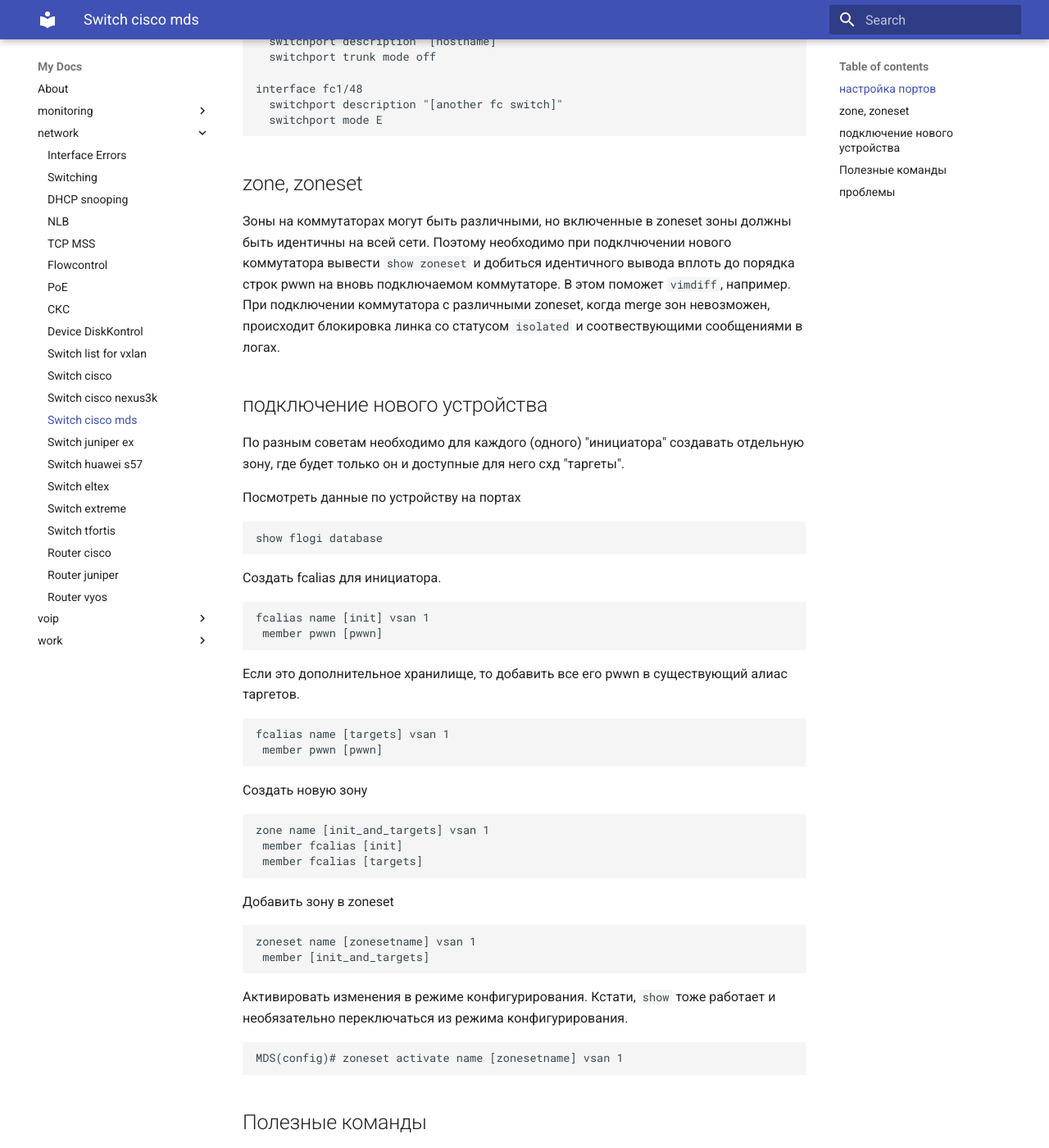
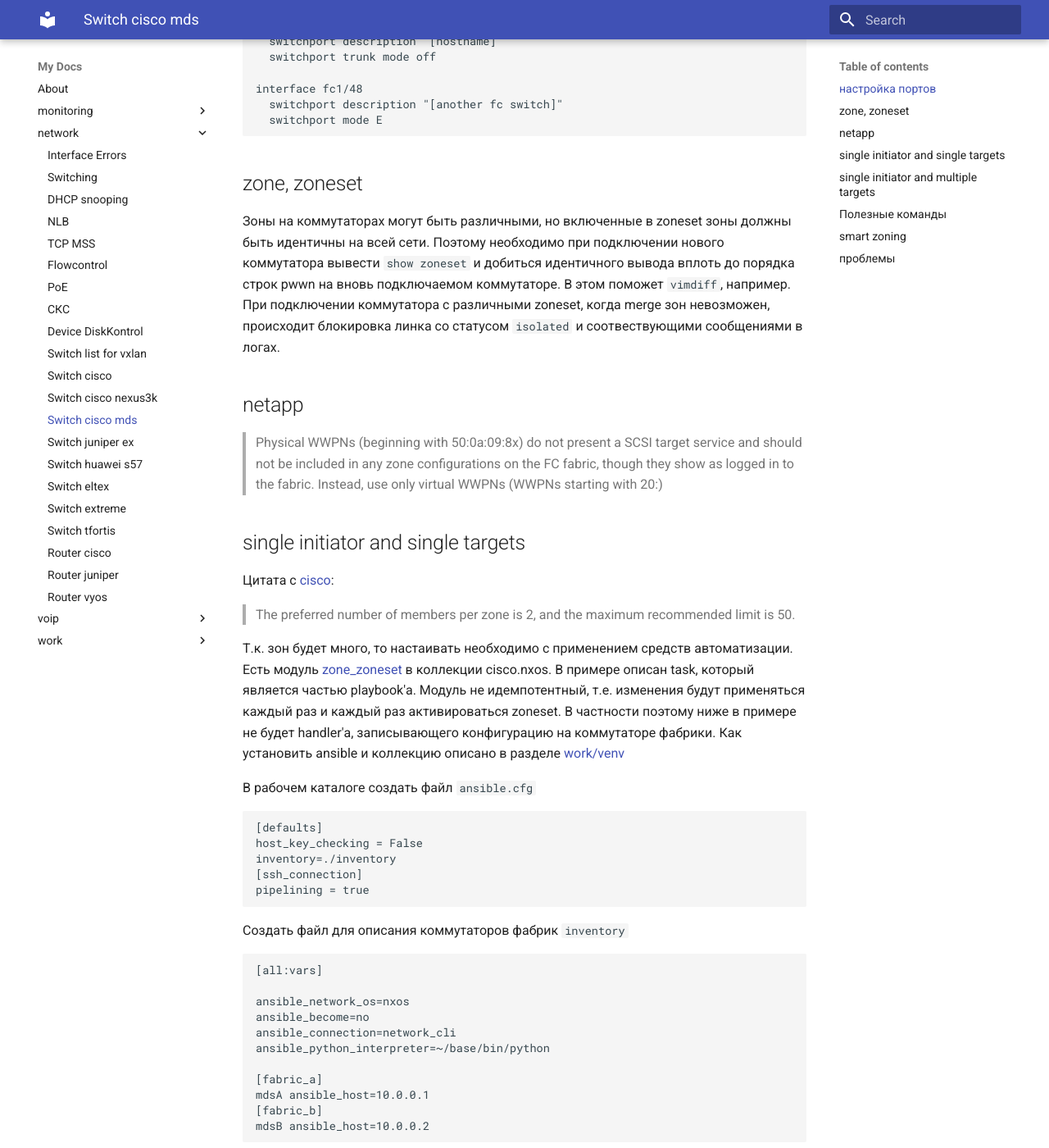
Before and after one commit to v98765/v98765.github.io, an MkDocs documentation site: the page built from docs/network/mds.md, in a window 1280 px wide and 1400 px high, scrolled down 1982 px. Shown: the whole window at 82% size. Built offline with MkDocs 1.6.1 and Material for MkDocs 9.7.7, drawn with Linux system fonts in a browser that asks for light colours; some of the changed text lies outside the part shown.

Commit message:
network/mds.md zoning with ansible

````diff
--- a/docs/network/mds.md
+++ b/docs/network/mds.md
@@ -81,13 +81,107 @@
 ## zone, zoneset
 
 Зоны на коммутаторах могут быть различными, но включенные в zoneset зоны должны быть идентичны на всей сети.
-Поэтому необходимо при подклчючении нового коммутатора вывести `show zoneset` и добиться идентичного вывода вплоть до порядка строк pwwn на вновь подключаемом коммутаторе.
+Поэтому необходимо при подключении нового коммутатора вывести `show zoneset` и добиться идентичного вывода вплоть до порядка строк pwwn на вновь подключаемом коммутаторе.
 В этом поможет `vimdiff`, например. При подключении коммутатора с различными zoneset, когда merge зон невозможен,
 происходит блокировка линка со статусом `isolated` и соотвествующими сообщениями в логах.
 
-## подключение нового устройства
+## netapp
 
-По разным советам необходимо для каждого (одного) "инициатора" создавать отдельную зону, где будет только он и доступные для него схд "таргеты".
+> Physical WWPNs (beginning with 50:0a:09:8x) do not present a SCSI target
+> service and should not be included in any zone configurations on the FC fabric, though they show as logged in to the fabric.
+> Instead, use only virtual WWPNs (WWPNs  starting  with 20:)
+
+## single initiator and single targets
+
+Цитата с [cisco](https://www.cisco.com/c/en/us/td/docs/switches/datacenter/mds9000/sw/7_3/configuration/config_limits/cisco_mds9000_config_limits_7x.html):
+
+> The preferred number of members per zone is 2, and the maximum recommended limit is 50.
+
+Т.к. зон будет много, то настаивать необходимо с применением средств автоматизации.
+Есть модуль [zone_zoneset](https://github.com/ansible-collections/cisco.nxos/blob/main/docs/cisco.nxos.nxos_zone_zoneset_module.rst) в коллекции cisco.nxos. В примере описан task, который является частью playbook'а.
+Модуль не идемпотентный, т.е. изменения будут применяться каждый раз и каждый раз активироваться zoneset. В частности поэтому ниже в примере не будет handler'а, записывающего конфигурацию на коммутаторе фабрики.
+Как установить ansible и коллекцию описано в разделе [work/venv](https://v98765.github.io/work/venv/)
+
+В рабочем каталоге создать файл `ansible.cfg`
+```text
+[defaults]
+host_key_checking = False
+inventory=./inventory
+[ssh_connection]
+pipelining = true
+```
+Создать файл для описания коммутаторов фабрик `inventory`
+```text
+[all:vars]
+
+ansible_network_os=nxos
+ansible_become=no
+ansible_connection=network_cli
+ansible_python_interpreter=~/base/bin/python
+
+[fabric_a]
+mdsA ansible_host=10.0.0.1
+[fabric_b]
+mdsB ansible_host=10.0.0.2
+```
+Проверить доступность устройств по ssh с хоста. `-k` для ввода пароля. `-vv` для отладки. `all` - все хосты в inventory.
+```sh
+ansible all -m ping -u [username] -k -vv
+```
+Создать файл `fabric-A.yml`. В `[]` указано что нужно прописать в этом месте. Посмотреть еще раз пример task'а в описании модуля в ссылке выше.
+```text
+---
+- name: configure zoneset on A
+  hosts: fabric_a
+  gather_facts: false
+
+  tasks:
+  - name: task configure zoneset on A
+    cisco.nxos.nxos_zone_zoneset:
+      zone_zoneset_details:
+      - mode: enhanced
+        vsan: 1
+        zone:
+        - members:
+          - pwwn: [netapp pwwn]
+          - pwwn: [esxi pwwn]
+          name: [zone name]
+        zoneset:
+        - action: activate
+          members:
+          - name: [zone name]
+          name: [zoneset name]
+```
+Проверить синтаксис
+```sh
+ansible-playbook fabric-A.yml --syntax-check
+```
+Проверить применение на коммутаторе фабрики
+```sh
+ansible-playbook fabric-A.yml -u [username] -k --check
+```
+Запустить без `--check`
+
+Для сохранения кофигурации отдельный playbook `mds-save.yml`
+```text
+---
+- name: save configuration
+  hosts: all
+  gather_facts: false
+
+  tasks:
+    - name: copy running-config startup-config
+      cli_command:
+        command: copy running-config startup-config
+```
+Запуск
+```sh
+ansible-playbook mds-save.yml -u [username] -k
+```
+
+## single initiator and multiple targets
+
+Для случая, когда зоны настраиваются по принципу single initiator and multiple targets.
 
 Посмотреть данные по устройству на портах
 ```text
@@ -158,6 +252,10 @@
 Total number of entries = 1
 ```
 
+## smart zoning
+
+Решешие от cisco [smart zoning](https://www.cisco.com/c/en/us/support/docs/storage-networking/zoning/116390-technote-smartzoning-00.html) подразумевает одну зону, но с функионалом Single Initiator and Single Targets.
+
 ## проблемы
 
 Смотреть интерфейсы кратко
````
Also changed, not shown: docs/work/venv.md (+28 -22 lines).
